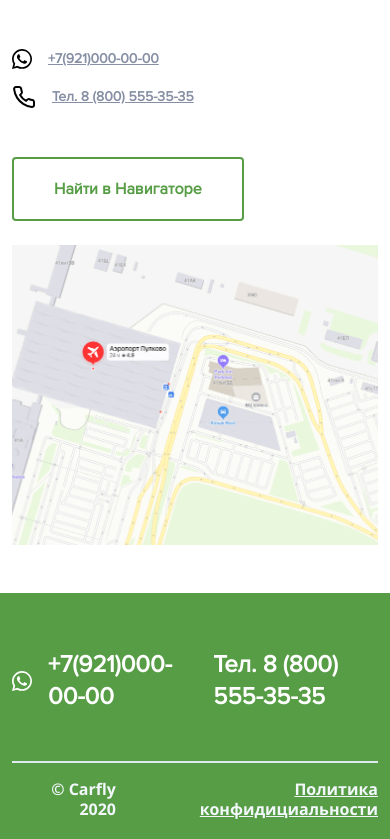
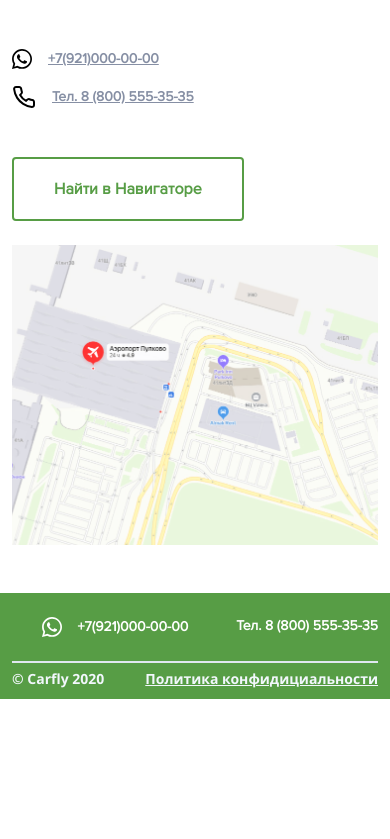
Before and after one commit to Isakwasser/carfly, a Vue app: page / in a window 390 px wide. Shown: the part 4755-5594 px from the top of the page. After the commit the page ends 5454 px from the top, so only its background shows below. Built offline with nearby package versions, Linux system fonts and the light colour scheme.

Commit message:
Adaptive Footer

```diff
--- a/src/styles/_footer.scss
+++ b/src/styles/_footer.scss
@@ -8,8 +8,6 @@
     &__contact {
         font-style: normal;
         font-weight: 600;
-        font-size: 24px;
-        line-height: 32px;
         color: #FFFFFF !important;
         text-decoration: none;
     }
@@ -21,6 +19,10 @@
         line-height: 20px;
         text-align: right;
         color: $light;
+        @media (max-width: 767px) {
+            font-size: 14px;
+            line-height: 16px;
+        }
         a {
             color: $light;
             &:hover {
--- a/src/views/FooterView.vue
+++ b/src/views/FooterView.vue
@@ -1,8 +1,8 @@
 <template>
-    <div class="Footer pt-2">
+    <div class="Footer pt-lg-2">
         <div class="container pb-1">
-            <div class="d-flex py-5">
-                <div class="ms-auto d-flex">
+            <div class="d-flex py-md-5 py-4">
+                <div class="ms-auto d-flex semi24-32">
                     <a href="https://wa.me/79210000000" target="_blank"
                         class="Footer__contact d-flex align-items-center">
                         <img src="../assets/WhatsApp_light.svg" class="img-fluid me-3" alt="">
@@ -12,7 +12,7 @@
                 </div>
             </div>
             <div class="Footer__line"></div>
-            <div class="d-flex justify-content-between py-3 Footer__bottom">
+            <div class="d-flex justify-content-between py-2 py-sm-3 Footer__bottom">
                 <div>© Carfly 2020</div>
                 <a href="https://yandex.ru/images/search?from=tabbar&text=заглушка" target="_blank">Политика
                     конфидициальности</a>
```
